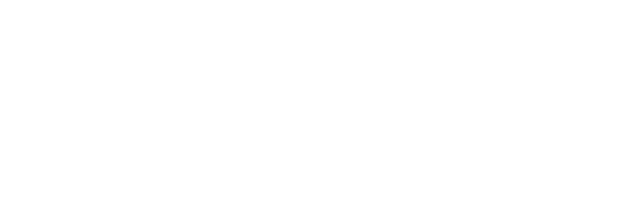
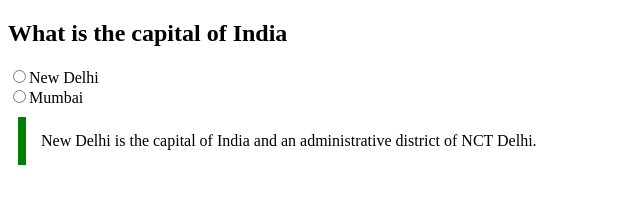
Before and after one commit to acciojob/trivia-AnushkaShirode, a website: page main.html in a window 1280 px wide. Shown: the whole page, without its empty margins (0-640 px from the left). Drawn offline with Linux system fonts and the light colour scheme.

Commit message:
created a submission

```diff
--- a/main.html
+++ b/main.html
@@ -7,6 +7,13 @@
 </head>
 
 <body>
+	<div>
+		<h2>What is the capital of India</h2>
+	<input type = "radio" name = "capital">New Delhi</input>
+	<br>
+	<input type = "radio" name = "capital">Mumbai</input>
+	<blockquote cite = "https://en.wikipedia.org/wiki/New_Delhi">New Delhi is the capital of India and an administrative district of NCT Delhi.</blockquote>
+	</div>
 	<!-- the entire body must be written by student -->
     <script type="text/javascript" src="./script.js">
 </script>
--- a/styles.css
+++ b/styles.css
@@ -1,2 +1,10 @@
 
 /* Your CSS Code here. */
+blockquote {
+	max-width: 600px;
+	margin: 10px;
+	padding: 15px;
+	border-left: 8px solid green;
+	background-color:
+	font-weight: bold;
+}
```
